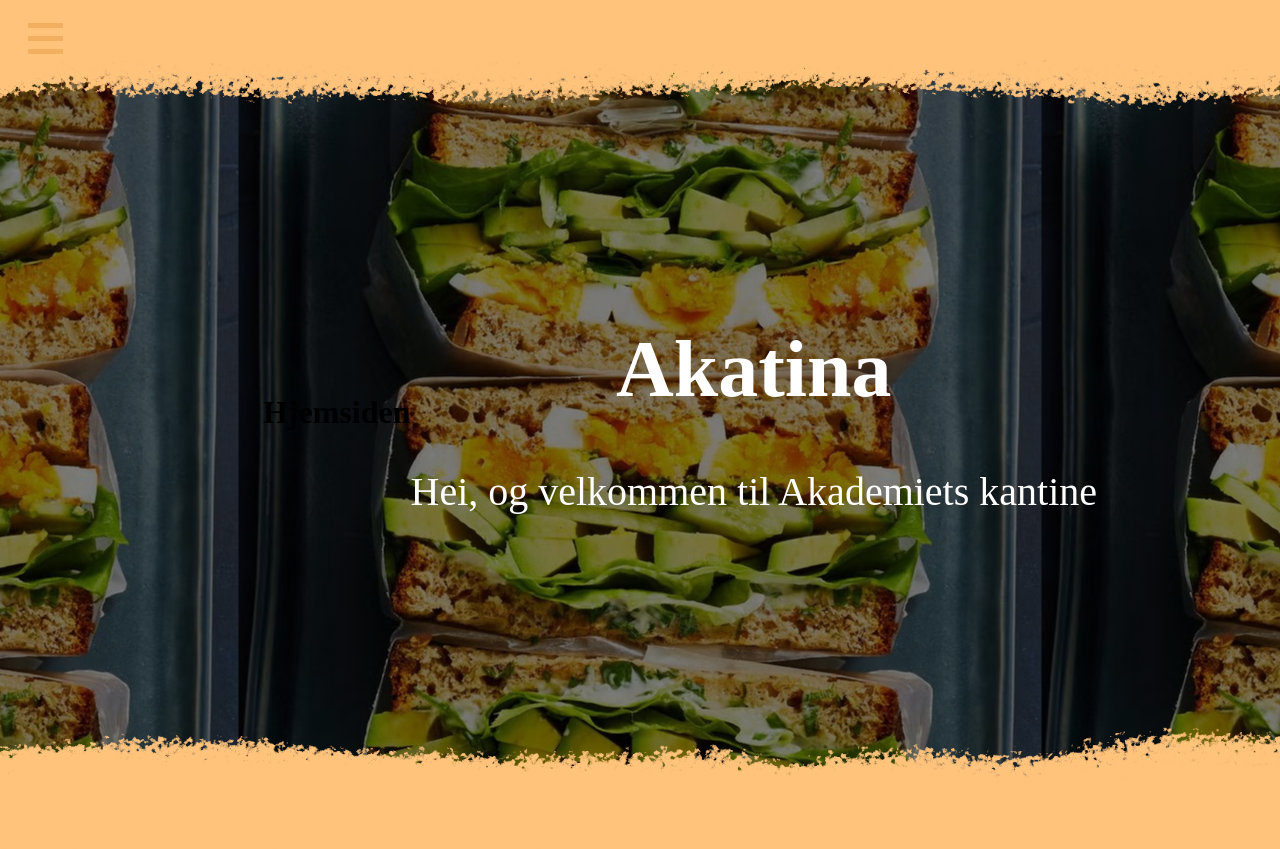
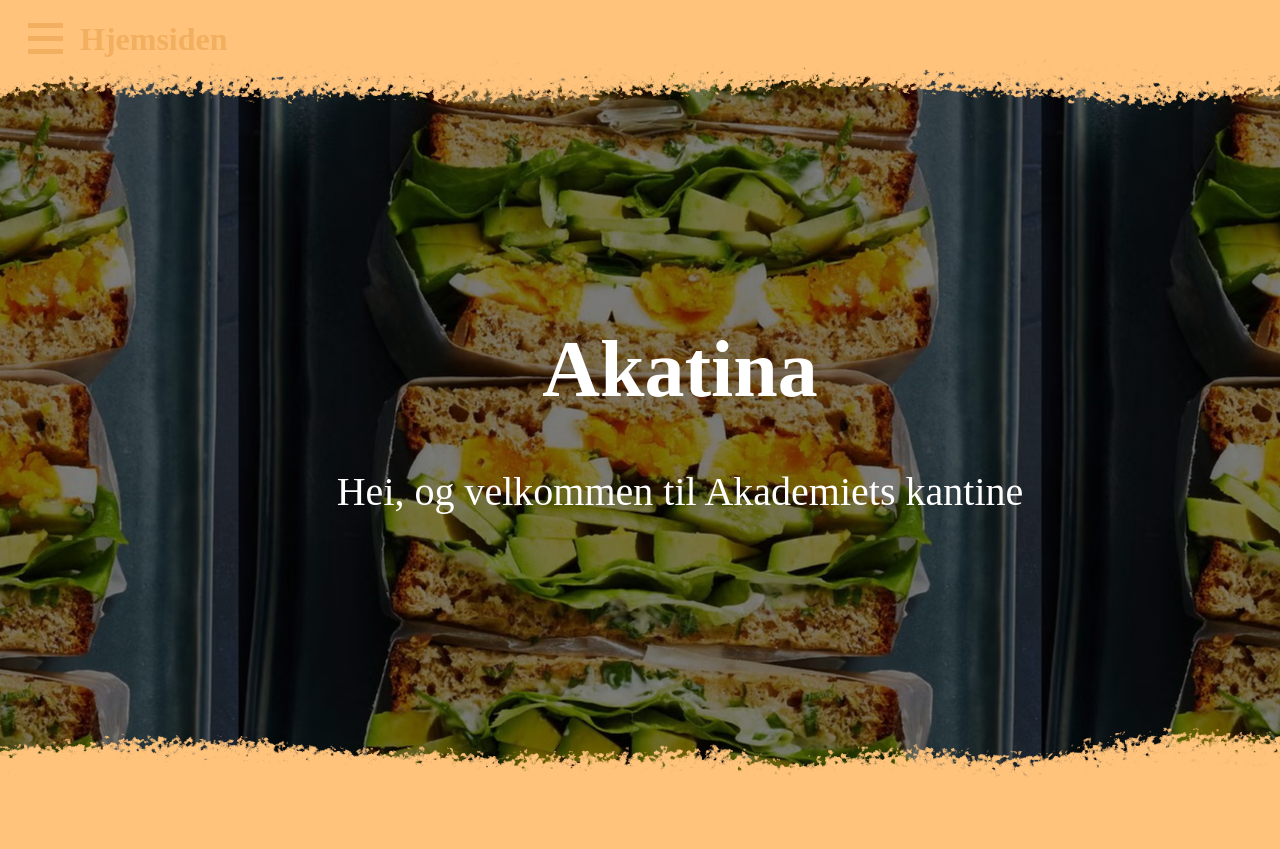
Before and after one commit to RoastPaper/Nettside-for-kantina, a PHP site: page / in a window 1280 px wide; the page is wider, and only the part inside the window is pictured. Shown: the top 849 px of that part. Run offline with PHP 8.4, Linux system fonts and the light colour scheme.

Commit message:
Lagde en ny class som er title og gjorde at det kunne være sinna av menu knappen. Jeg lagde også en smooth transition for 0.5s.

```diff
--- a/style.css
+++ b/style.css
@@ -2,6 +2,14 @@ body {
     height: 100%;
     margin: 0;
     background-color: #FFC37C;
+}
+
+.title {
+    position: absolute;
+    top: 0;
+    left: 80px;
+    color: #f1af5f;
+    transition: 0.5s;
 }
 
 .hero-image {
@@ -12,7 +20,7 @@ body {
     display: flex;
     align-items: center;
     justify-content: center;
-    position: relative; /* Dette er viktig for knappen skal være toppen til venstre med hjelp av position: absolute i .buttonhover og for .meny-bakgrunn*/
+    position: relative; /* Dette er viktig for knappen skal være toppen til venstre med hjelp av position: absolute i .buttonhover og for .meny-bakgrunn. */
 }
 
 .meny-bakgrunn {
@@ -74,7 +82,7 @@ body {
 }
 
 #main { /* Dette gjør transformeringen smooth og ikke hakkete  */
-    transition: margin-left .5s;
+    transition: margin-left 0.5s;
     padding: 20px;
 }
 
```
